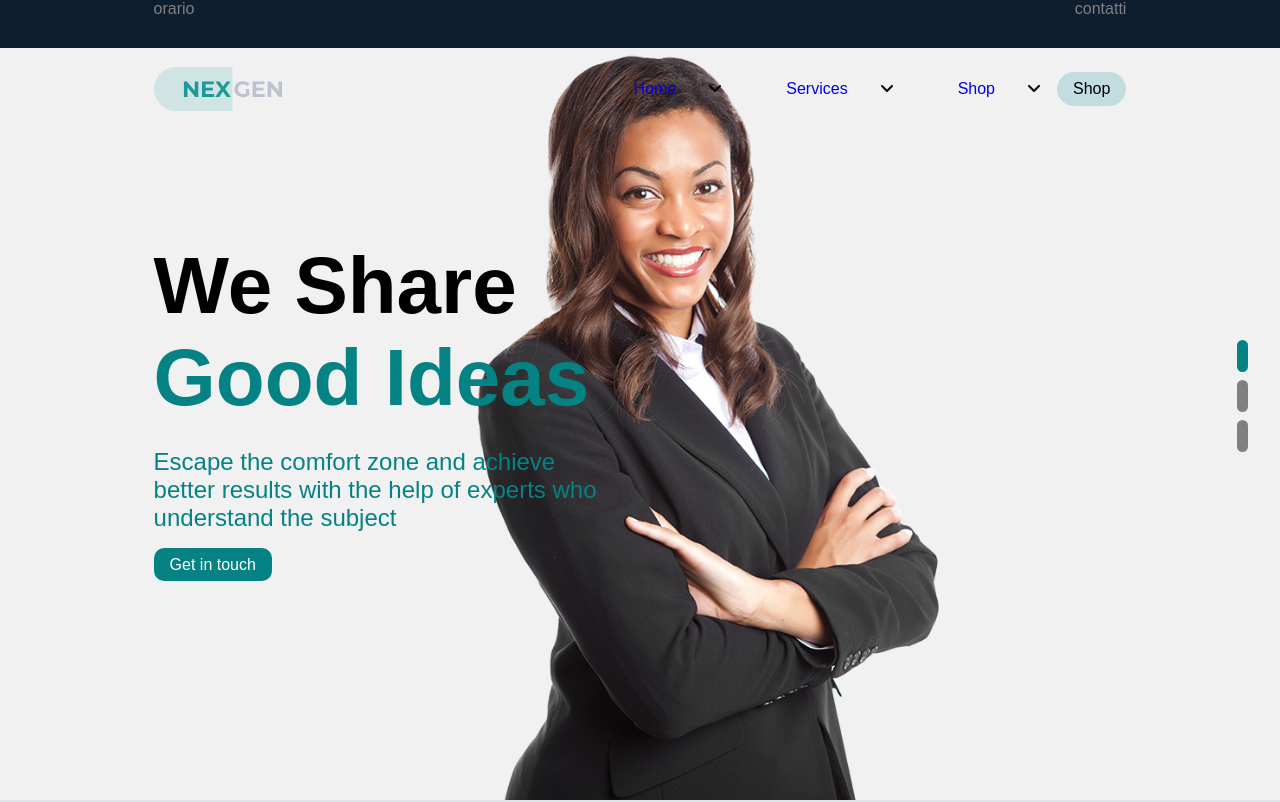
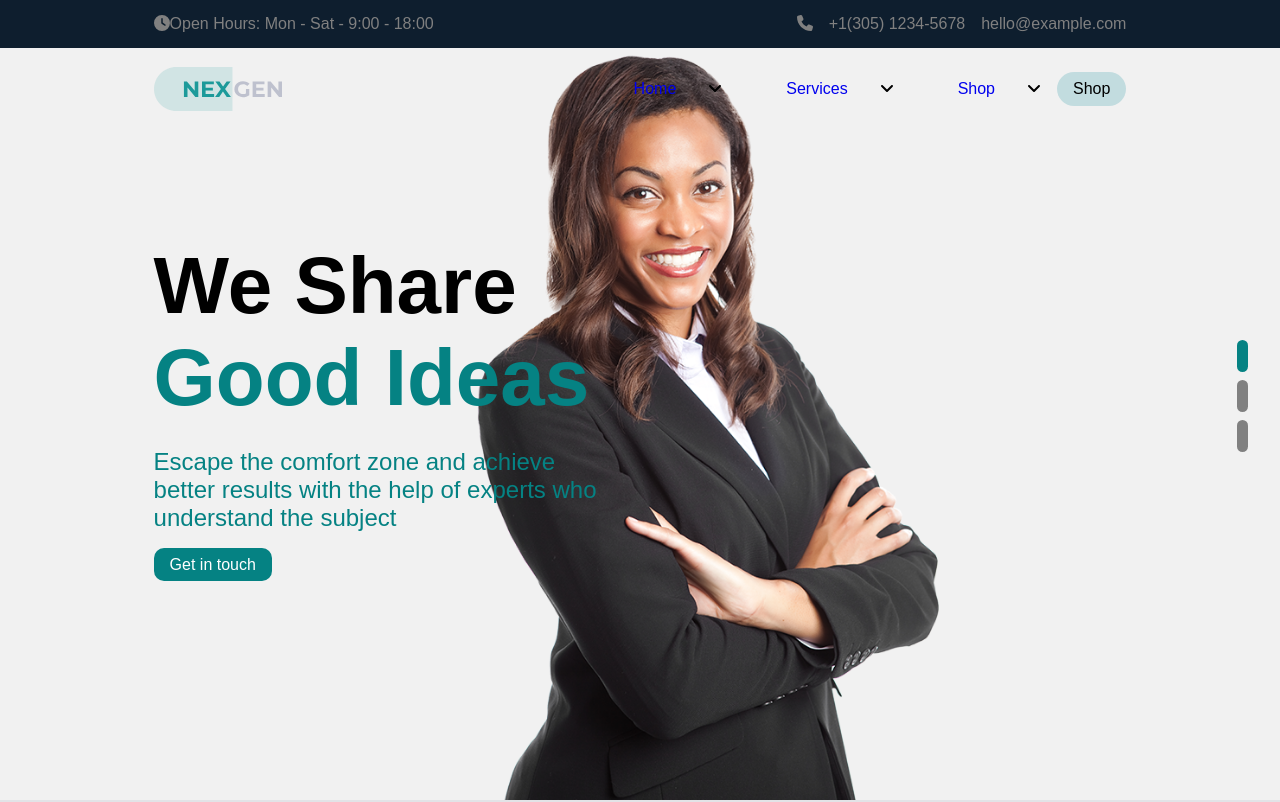
Before and after one commit to TommasoGalistu/proj-html-vuejs, a Vue app: page / in a window 1280 px wide. Shown: the top 802 px of the page. Built offline with nearby package versions, Linux system fonts and the light colour scheme.

Commit message:
fix: icon clock in main js

```diff
--- a/src/components/HeaderApp.vue
+++ b/src/components/HeaderApp.vue
@@ -1,10 +1,12 @@
 <script >
 import { router } from "../router";
+import { store } from "../store";
 export default {
   name: "HeaderApp",
   data() {
     return {
       routes: router.options.routes,
+      store,
     };
   },
 };
@@ -14,8 +16,15 @@ export default {
   <header>
     <div class="cont banner">
       <div class="container">
-        <div class="text">orario</div>
-        <div class="contact">contatti</div>
+        <div class="text">
+          <font-awesome-icon :icon="['fas', 'clock']" />
+          <span>Open Hours: {{ store.infoAzienda[0].orariApertura }}</span>
+        </div>
+        <div class="contact">
+          <span><font-awesome-icon :icon="['fas', 'phone']" /></span>
+          <span>{{ store.infoAzienda[0].telefono }}</span>
+          <span>{{ store.infoAzienda[0].email }}</span>
+        </div>
       </div>
     </div>
     <div class="container">
@@ -62,6 +71,12 @@ header {
 
     height: 3rem;
     margin-bottom: 1rem;
+    display: flex;
+    align-items: center;
+    .contact {
+      display: flex;
+      gap: 1rem;
+    }
   }
   .container {
     display: flex;
--- a/src/main.js
+++ b/src/main.js
@@ -5,7 +5,7 @@ import { router } from './router';
 
 // Importa FontAwesome
 import { library } from '@fortawesome/fontawesome-svg-core';
-import { faArrowDown, faAngleDown, faChartPie, faUsers, faChartSimple, faBagShopping, faUserGroup, faBars, faPhone, faEnvelope, faLocationDot } from '@fortawesome/free-solid-svg-icons';
+import { faArrowDown, faAngleDown, faChartPie, faUsers, faChartSimple, faBagShopping, faUserGroup, faBars, faPhone, faEnvelope, faLocationDot, faClock} from '@fortawesome/free-solid-svg-icons';
 import { FontAwesomeIcon } from '@fortawesome/vue-fontawesome';
 
 // Importa il CSS di FontAwesome
@@ -14,7 +14,7 @@ import { config } from '@fortawesome/fontawesome-svg-core';
 config.autoAddCss = false; // Disabilita l'inclusione automatica del CSS
 
 // Aggiungi le icone che vuoi usare nella libreria
-library.add(faArrowDown, faAngleDown, faChartPie, faUsers, faChartSimple, faBagShopping, faUserGroup, faBars, faPhone, faEnvelope, faLocationDot );
+library.add(faArrowDown, faAngleDown, faChartPie, faUsers, faChartSimple, faBagShopping, faUserGroup, faBars, faPhone, faEnvelope, faLocationDot, faClock );
 
 const app = createApp(App);
 
--- a/src/page/HomaPageSection/FormSection.vue
+++ b/src/page/HomaPageSection/FormSection.vue
@@ -161,6 +161,7 @@ export default {
       .row {
         display: flex;
         gap: 1rem;
+        padding-bottom: 1rem;
 
         & > div {
           flex: 1;
--- a/src/store.js
+++ b/src/store.js
@@ -1,6 +1,13 @@
 import { reactive } from 'vue'
 
 export const store = reactive({
+    infoAzienda: [
+        {
+            telefono: '+1(305) 1234-5678',
+            email: 'hello@example.com',
+            orariApertura: 'Mon - Sat - 9:00 - 18:00',
+        }
+    ],
     // card nella terza sezione di home chiamate da metodo
     cardHomePage: [
 
@@ -90,14 +97,7 @@ export const store = reactive({
         }
     ],
 
-
-
-
-
-
-
-
-    // inizio paolo da 100 a 200 compreso
+// inizio paolo da 100 a 200 compreso
     clothes: [
         {
             nome: "Black hooded sweatshirt",
```
